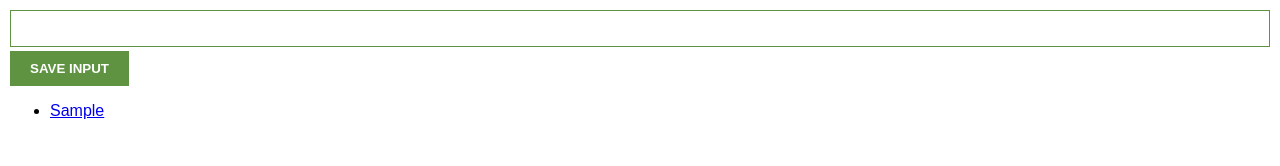
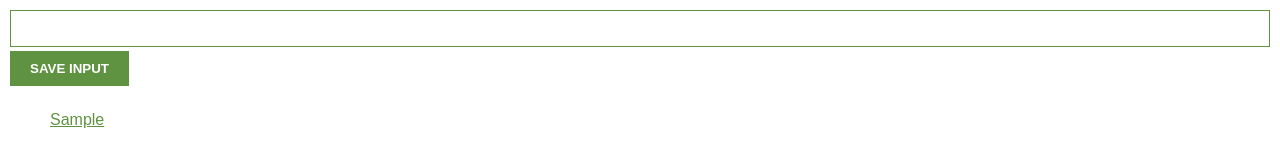
Before and after one commit to AhadTariqCaptainX/Buidling-Chrome-Extension, a plain HTML site: page index.html in a window 1280 px wide. Both pictures are taken after typing "Sample" into the empty fields and a click on the button "SAVE INPUT". Drawn offline with Linux system fonts and the light colour scheme.

Commit message:
adding CSS to list links

```diff
--- a/index.css
+++ b/index.css
@@ -27,3 +27,17 @@ button {
     padding-left: 20px;
     padding-right: 20px; */
 }
+
+ul {
+    margin-top: 20px;
+    list-style: none;
+    margin-left: 0px;
+}
+
+li {
+    padding-top: 5px;
+}
+
+a {
+    color: #5f9341;
+}
```
